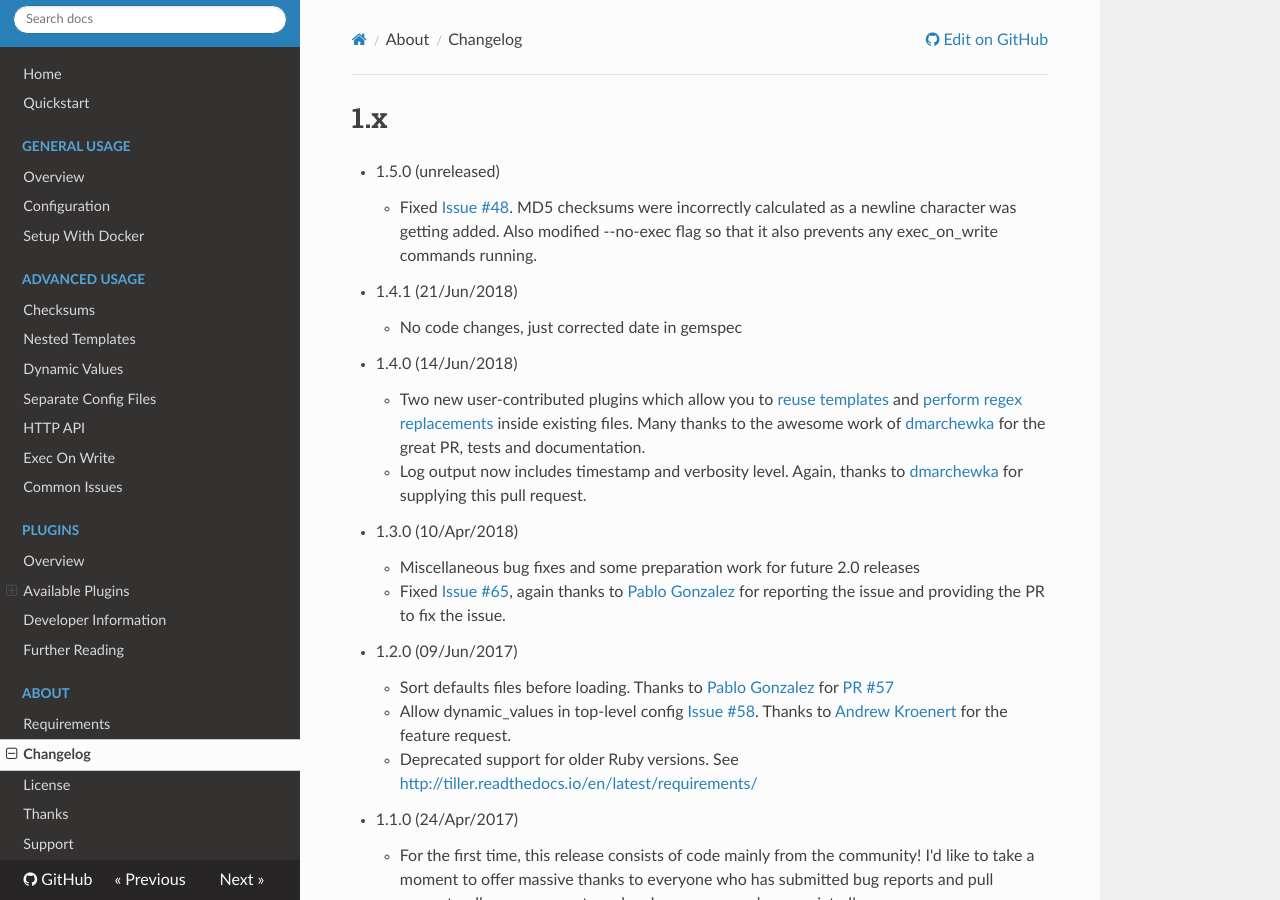
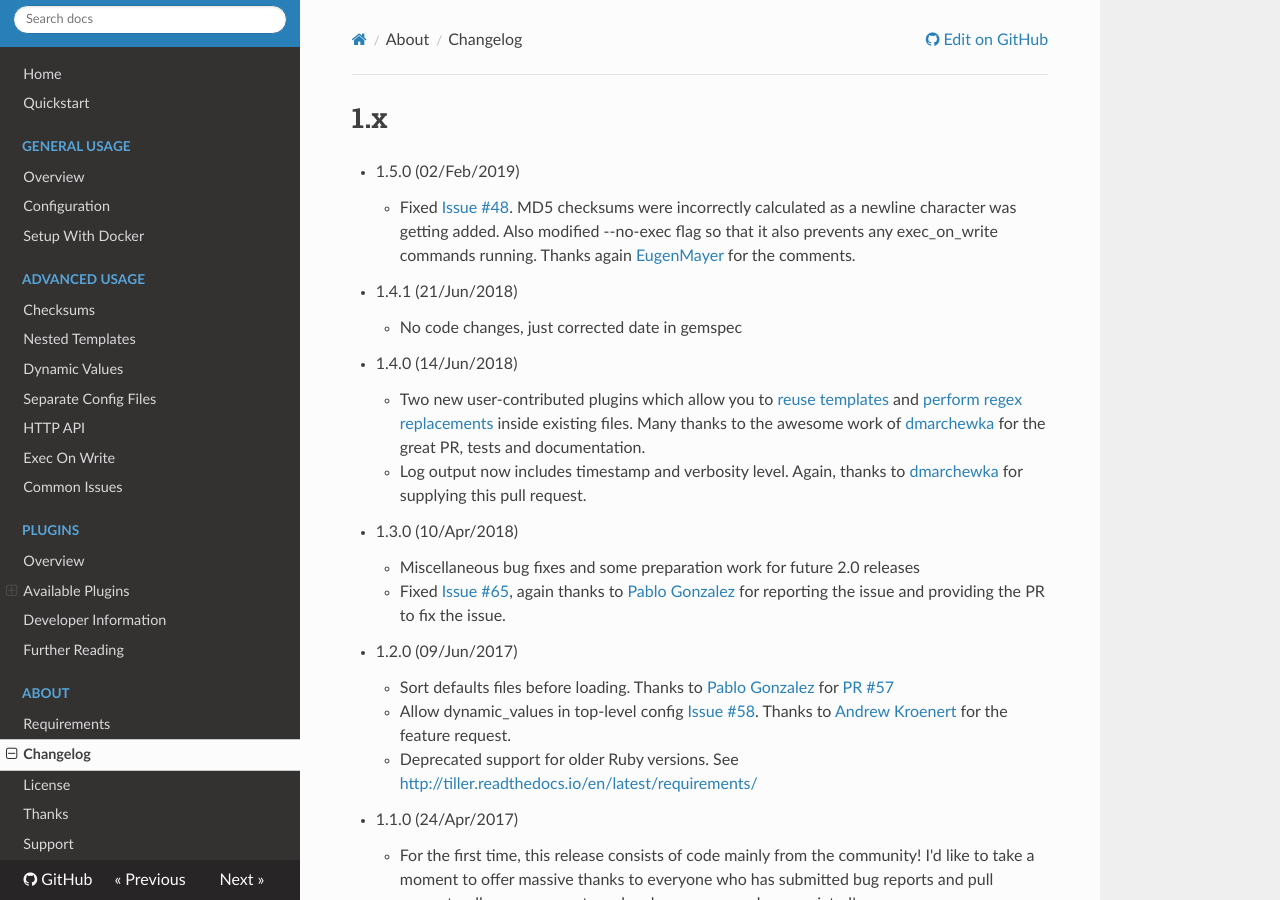
Before and after one commit to markround/tiller, an MkDocs documentation site: the page built from docs/changelog.md, in a window 1280 px wide and 900 px high. Built offline with MkDocs 1.6.1, drawn with Linux system fonts in a browser that asks for light colours; nearby versions of some CDN libraries; old or Windows-style settings are respelled for this version of MkDocs.

Commit message:
Bump for release 1.5.0

```diff
--- a/docs/changelog.md
+++ b/docs/changelog.md
@@ -1,6 +1,6 @@
 # 1.x
-  * 1.5.0 (unreleased)
-    * Fixed [Issue #48](https://github.com/markround/tiller/issues/48). MD5 checksums were incorrectly calculated as a newline character was getting added. Also modified --no-exec flag so that it also prevents any exec_on_write commands running.
+  * 1.5.0 (02/Feb/2019)
+    * Fixed [Issue #48](https://github.com/markround/tiller/issues/48). MD5 checksums were incorrectly calculated as a newline character was getting added. Also modified --no-exec flag so that it also prevents any exec_on_write commands running. Thanks again [EugenMayer](https://github.com/EugenMayer) for the comments.
 
   * 1.4.1 (21/Jun/2018)
     * No code changes, just corrected date in gemspec
```
Also changed, not shown: tiller.gemspec.
